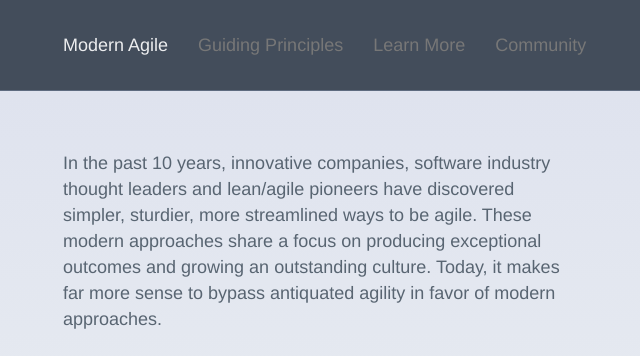
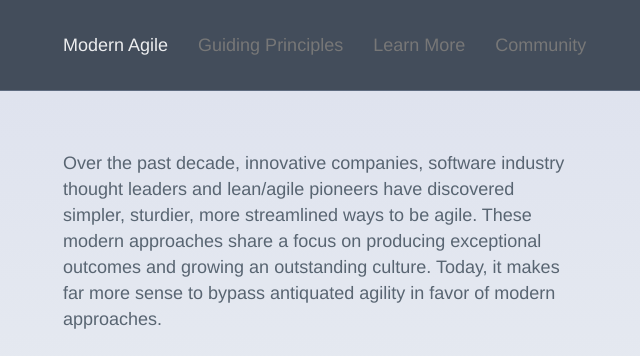
Before and after one commit to modernagile/modernagile.github.io, a plain HTML site: page index.html in a window 1280 px wide. Shown: the top 356 px of the page, 27-667 px from the left. Drawn offline with Linux system fonts and the light colour scheme.

Commit message:
Small improvement to the language

```diff
--- a/index.html
+++ b/index.html
@@ -87,7 +87,7 @@
         <div class="container">
             <div class="row">
                 <div class="col-xs-12 col-sm-6 hidden-xs">
-                  <p>In the past 10 years, innovative companies, software industry thought leaders and lean/agile pioneers have discovered simpler, sturdier, more streamlined ways to be agile.  These modern approaches share a focus on producing exceptional outcomes and growing an outstanding culture. Today, it makes far more sense to bypass antiquated agility in favor of modern approaches.</p>
+                  <p>Over the past decade, innovative companies, software industry thought leaders and lean/agile pioneers have discovered simpler, sturdier, more streamlined ways to be agile.  These modern approaches share a focus on producing exceptional outcomes and growing an outstanding culture. Today, it makes far more sense to bypass antiquated agility in favor of modern approaches.</p>
                   <p>Modern agile methods are defined by four guiding principles:</p>
                   <p>
                   <ul>
```
